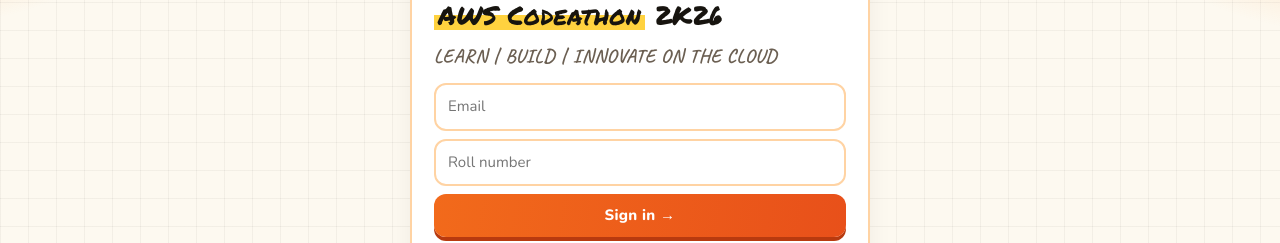
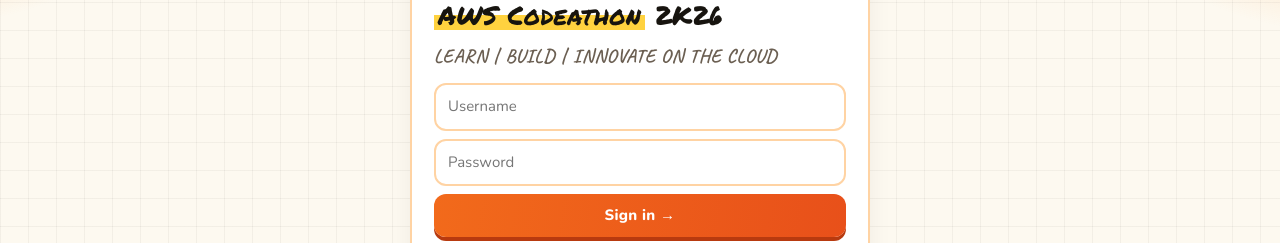
Before and after one commit to CharanKuravi/field-trip, a Next.js app in the folder client/: page / in a window 1280 px wide. Shown: the part 138-381 px from the top of the page. Built offline with nearby package versions, Linux system fonts and the light colour scheme; no server answers.

Commit message:
Change participant login labels to Username and Password

```diff
--- a/client/components/Login.js
+++ b/client/components/Login.js
@@ -44,8 +44,8 @@
           </>
         ) : (
           <>
-            <div className="row"><input value={u} onChange={(e) => setU(e.target.value)} type="email" autoComplete="username" placeholder="Email" required /></div>
-            <div className="row"><input value={pw} onChange={(e) => setPw(e.target.value)} type="password" autoComplete="current-password" placeholder="Roll number" required /></div>
+            <div className="row"><input value={u} onChange={(e) => setU(e.target.value)} type="text" autoComplete="username" placeholder="Username" required /></div>
+            <div className="row"><input value={pw} onChange={(e) => setPw(e.target.value)} type="password" autoComplete="current-password" placeholder="Password" required /></div>
             <button type="submit" style={{ width: '100%' }} disabled={busy}>{busy ? (queued ? 'Server is busy – you are in the queue…' : 'Signing in…') : 'Sign in →'}</button>
             {queued && <p className="mu">Lots of students are signing in. Please keep this page open – we will retry automatically.</p>}
           </>
```
